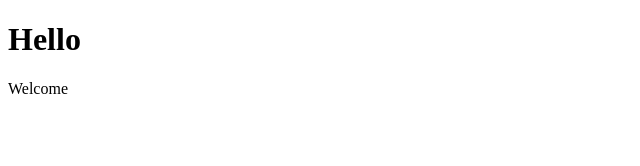
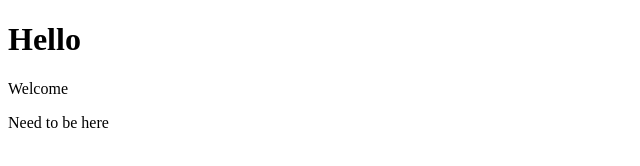
Before and after one commit to peterayeniofficial/gittest, a plain HTML site: page index.html in a window 1280 px wide. Shown: the whole page, without its empty margins (0-640 px from the left). Drawn offline with Linux system fonts and the light colour scheme.

Commit message:
added span

```diff
--- a/index.html
+++ b/index.html
@@ -9,5 +9,6 @@
   <body>
     <h1>Hello</h1>
     <p>Welcome</p>
+    <span>Need to be here</span>
   </body>
 </html>
```
